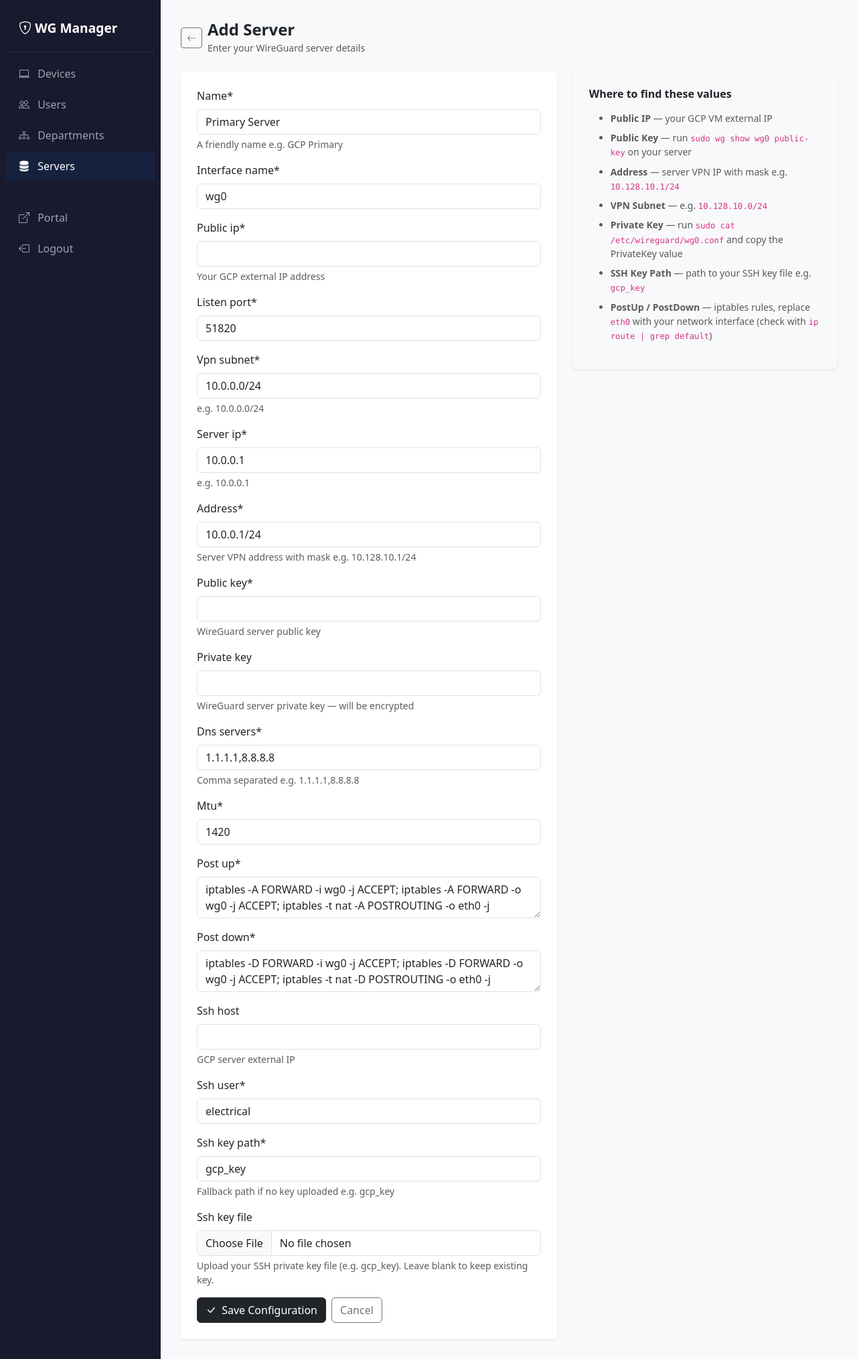
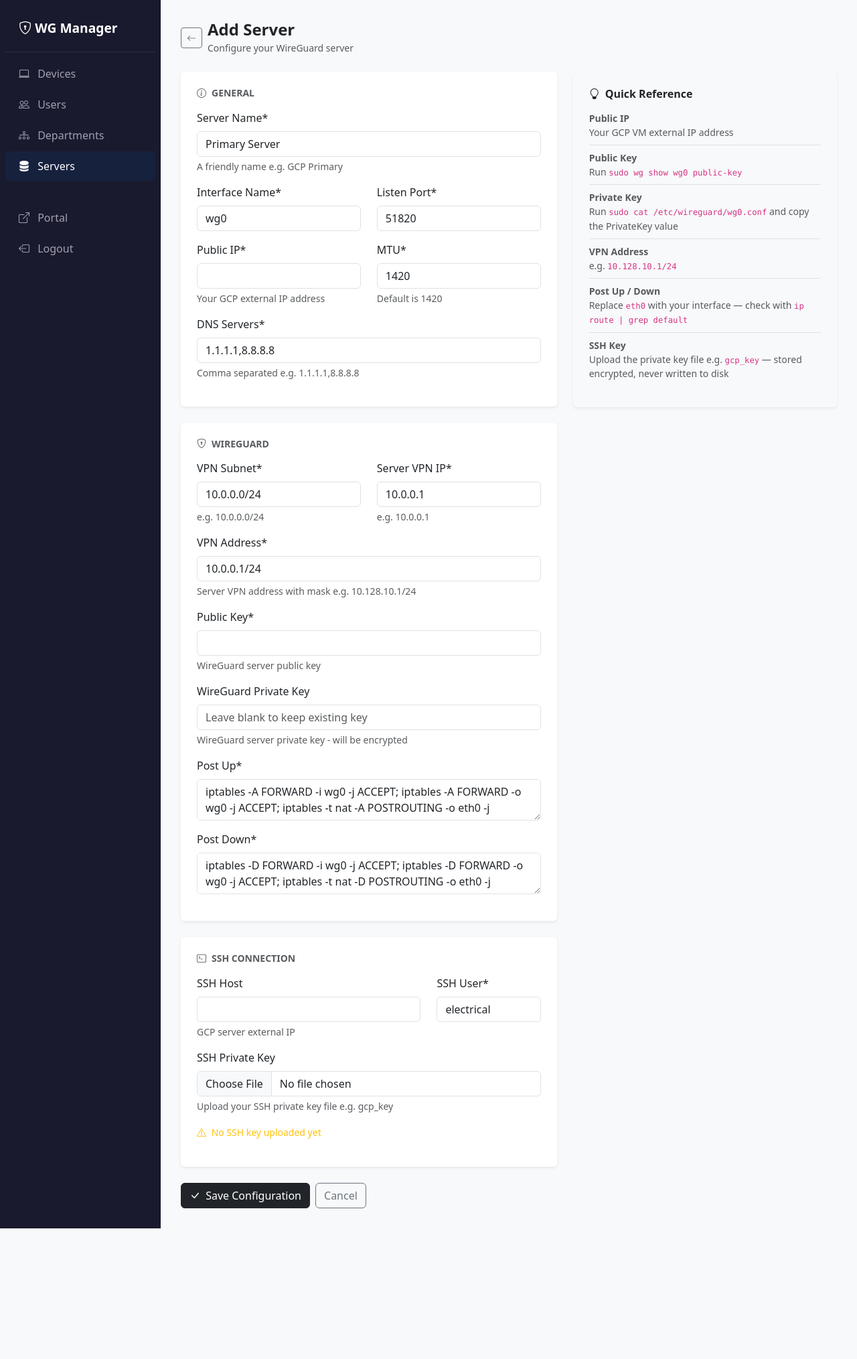
Before and after one commit to AbrOuma/vpn-management, a Django app: page /server/add/ in a window 1280 px wide. Shown: the whole page at 67% size. After the commit the page ends 1834 px from the top, so only its background shows below. Run offline with Django 5.2, Linux system fonts and the light colour scheme; the visitor is signed in with stand-in values (Sample User, id 1); some libraries are stand-ins or nearby versions.

Commit message:
remove ssh key path functionality

```diff
--- a/apps/server/views.py
+++ b/apps/server/views.py
@@ -8,8 +8,16 @@ from .models import ServerConfig, IPAllocation
 class ServerConfigForm(forms.ModelForm):
     ssh_key_file = forms.FileField(
         required=False,
-        help_text='Upload your SSH private key file (e.g. gcp_key). '
-                  'Leave blank to keep existing key.'
+        label='SSH Private Key',
+        help_text='Upload your SSH private key file e.g. gcp_key'
+    )
+    private_key_input = forms.CharField(
+        required=False,
+        label='WireGuard Private Key',
+        widget=forms.PasswordInput(
+            attrs={'placeholder': 'Leave blank to keep existing key'}
+        ),
+        help_text='WireGuard server private key - will be encrypted'
     )
 
     class Meta:
@@ -23,28 +31,40 @@ class ServerConfigForm(forms.ModelForm):
             'server_ip',
             'address',
             'public_key',
-            'private_key',
             'dns_servers',
             'mtu',
             'post_up',
             'post_down',
             'ssh_host',
             'ssh_user',
-            'ssh_key_path',
         ]
+        labels = {
+            'name':           'Server Name',
+            'interface_name': 'Interface Name',
+            'public_ip':      'Public IP',
+            'listen_port':    'Listen Port',
+            'vpn_subnet':     'VPN Subnet',
+            'server_ip':      'Server VPN IP',
+            'address':        'VPN Address',
+            'public_key':     'Public Key',
+            'dns_servers':    'DNS Servers',
+            'mtu':            'MTU',
+            'post_up':        'Post Up',
+            'post_down':      'Post Down',
+            'ssh_host':       'SSH Host',
+            'ssh_user':       'SSH User',
+        }
         widgets = {
-            'public_key':  forms.TextInput(),
-            'private_key': forms.PasswordInput(render_value=True),
-            'post_up':     forms.Textarea(attrs={'rows': 2}),
-            'post_down':   forms.Textarea(attrs={'rows': 2}),
+            'public_key': forms.TextInput(),
+            'post_up':    forms.Textarea(attrs={'rows': 2}),
+            'post_down':  forms.Textarea(attrs={'rows': 2}),
         }
         help_texts = {
-            'vpn_subnet':   'e.g. 10.0.0.0/24',
-            'address':      'Server VPN address with mask e.g. 10.128.10.1/24',
-            'server_ip':    'e.g. 10.0.0.1',
-            'dns_servers':  'Comma separated e.g. 1.1.1.1,8.8.8.8',
-            'private_key':  'WireGuard server private key — will be encrypted',
-            'ssh_key_path': 'Fallback path if no key uploaded e.g. gcp_key',
+            'vpn_subnet':  'e.g. 10.0.0.0/24',
+            'address':     'Server VPN address with mask e.g. 10.128.10.1/24',
+            'server_ip':   'e.g. 10.0.0.1',
+            'dns_servers': 'Comma separated e.g. 1.1.1.1,8.8.8.8',
+            'mtu':         'Default is 1420',
         }
 
 
@@ -63,7 +83,7 @@ def server_add(request):
             server  = form.save(commit=False)
 
             # Encrypt WireGuard private key
-            raw_key = form.cleaned_data.get('private_key', '')
+            raw_key = raw_key = form.cleaned_data.get('private_key_input', '')
             if raw_key:
                 from wireguard.key_manager import encrypt
                 try:
@@ -98,7 +118,7 @@ def server_setup(request, pk):
             server  = form.save(commit=False)
 
             # Encrypt WireGuard private key
-            raw_key = form.cleaned_data.get('private_key', '')
+            raw_key = form.cleaned_data.get('private_key_input', '')
             if raw_key:
                 from wireguard.key_manager import encrypt
                 try:
--- a/templates/server/setup.html
+++ b/templates/server/setup.html
@@ -1,7 +1,7 @@
 {% extends 'base_dashboard.html' %}
 {% load crispy_forms_tags %}
 
-{% block title %}{{ title }} - WireGuard Manager{% endblock %}
+{% block title %}{{ title }} — WireGuard Manager{% endblock %}
 
 {% block dashboard_content %}
 
@@ -19,78 +19,170 @@
     {% endif %}
     <div>
         <h4 class="fw-bold mb-0">{{ title }}</h4>
-        <small class="text-muted">Enter your WireGuard server details</small>
+        <small class="text-muted">Configure your WireGuard server</small>
     </div>
 </div>
 
-<div class="row">
+<form method="post" enctype="multipart/form-data">
+{% csrf_token %}
+<div class="row g-4">
+
+    <!-- Left column -->
     <div class="col-md-7">
-        <div class="card border-0 shadow-sm">
+
+        <!-- General -->
+        <div class="card border-0 shadow-sm mb-4">
             <div class="card-body p-4">
-                <form method="post" enctype="multipart/form-data">
-                    {% csrf_token %}
-                    {{ form|crispy }}
-                    <div class="d-flex gap-2 mt-3">
-                        <button type="submit" class="btn btn-dark">
-                            <i class="bi bi-check-lg me-1"></i>
-                            Save Configuration
-                        </button>
-                        {% if server %}
-                            <a href="{% url 'server:overview' server.pk %}"
-                               class="btn btn-outline-secondary">
-                                Cancel
-                            </a>
-                        {% else %}
-                            <a href="{% url 'server:list' %}"
-                               class="btn btn-outline-secondary">
-                                Cancel
-                            </a>
-                        {% endif %}
+                <h6 class="fw-bold mb-3 text-uppercase text-muted small
+                           tracking-wide">
+                    <i class="bi bi-info-circle me-2"></i>General
+                </h6>
+                {{ form.name|as_crispy_field }}
+                <div class="row">
+                    <div class="col-md-6">
+                        {{ form.interface_name|as_crispy_field }}
                     </div>
-                </form>
+                    <div class="col-md-6">
+                        {{ form.listen_port|as_crispy_field }}
+                    </div>
+                </div>
+                <div class="row">
+                    <div class="col-md-6">
+                        {{ form.public_ip|as_crispy_field }}
+                    </div>
+                    <div class="col-md-6">
+                        {{ form.mtu|as_crispy_field }}
+                    </div>
+                </div>
+                {{ form.dns_servers|as_crispy_field }}
             </div>
         </div>
+
+        <!-- WireGuard -->
+        <div class="card border-0 shadow-sm mb-4">
+            <div class="card-body p-4">
+                <h6 class="fw-bold mb-3 text-uppercase text-muted small">
+                    <i class="bi bi-shield-lock me-2"></i>WireGuard
+                </h6>
+                <div class="row">
+                    <div class="col-md-6">
+                        {{ form.vpn_subnet|as_crispy_field }}
+                    </div>
+                    <div class="col-md-6">
+                        {{ form.server_ip|as_crispy_field }}
+                    </div>
+                </div>
+                {{ form.address|as_crispy_field }}
+                {{ form.public_key|as_crispy_field }}
+
+                <!-- Private key -->
+                <div class="mb-3">
+                    {{ form.private_key_input|as_crispy_field }}
+                    {% if server and server.private_key %}
+                        <small class="text-success">
+                            <i class="bi bi-check-circle me-1"></i>
+                            Private key is set
+                        </small>
+                    {% endif %}
+                </div>
+
+                {{ form.post_up|as_crispy_field }}
+                {{ form.post_down|as_crispy_field }}
+            </div>
+        </div>
+
+        <!-- SSH -->
+        <div class="card border-0 shadow-sm mb-4">
+            <div class="card-body p-4">
+                <h6 class="fw-bold mb-3 text-uppercase text-muted small">
+                    <i class="bi bi-terminal me-2"></i>SSH Connection
+                </h6>
+                <div class="row">
+                    <div class="col-md-8">
+                        {{ form.ssh_host|as_crispy_field }}
+                    </div>
+                    <div class="col-md-4">
+                        {{ form.ssh_user|as_crispy_field }}
+                    </div>
+                </div>
+
+                <!-- SSH key upload -->
+                <div class="mb-3">
+                    {{ form.ssh_key_file|as_crispy_field }}
+                    {% if server and server.ssh_key_encrypted %}
+                        <small class="text-success">
+                            <i class="bi bi-check-circle me-1"></i>
+                            SSH key is uploaded and secured
+                        </small>
+                    {% else %}
+                        <small class="text-warning">
+                            <i class="bi bi-exclamation-triangle me-1"></i>
+                            No SSH key uploaded yet
+                        </small>
+                    {% endif %}
+                </div>
+
+            </div>
+        </div>
+
+        <div class="d-flex gap-2">
+            <button type="submit" class="btn btn-dark">
+                <i class="bi bi-check-lg me-1"></i> Save Configuration
+            </button>
+            {% if server %}
+                <a href="{% url 'server:overview' server.pk %}"
+                   class="btn btn-outline-secondary">Cancel</a>
+            {% else %}
+                <a href="{% url 'server:list' %}"
+                   class="btn btn-outline-secondary">Cancel</a>
+            {% endif %}
+        </div>
+
     </div>
 
+    <!-- Right column — hints -->
     <div class="col-md-5">
-        <div class="card border-0 shadow-sm bg-light">
+        <div class="card border-0 shadow-sm bg-light sticky-top"
+             style="top: 20px;">
             <div class="card-body p-4">
-                <h6 class="fw-bold">Where to find these values</h6>
-                <ul class="text-muted small mt-3">
-                    <li class="mb-2">
-                        <strong>Public IP</strong> — your GCP VM external IP
+                <h6 class="fw-bold mb-3">
+                    <i class="bi bi-lightbulb me-2"></i>Quick Reference
+                </h6>
+                <ul class="text-muted small list-unstyled">
+                    <li class="mb-2 pb-2 border-bottom">
+                        <strong>Public IP</strong><br>
+                        Your GCP VM external IP address
+                    </li>
+                    <li class="mb-2 pb-2 border-bottom">
+                        <strong>Public Key</strong><br>
+                        Run <code>sudo wg show wg0 public-key</code>
+                    </li>
+                    <li class="mb-2 pb-2 border-bottom">
+                        <strong>Private Key</strong><br>
+                        Run <code>sudo cat /etc/wireguard/wg0.conf</code>
+                        and copy the PrivateKey value
+                    </li>
+                    <li class="mb-2 pb-2 border-bottom">
+                        <strong>VPN Address</strong><br>
+                        e.g. <code>10.128.10.1/24</code>
+                    </li>
+                    <li class="mb-2 pb-2 border-bottom">
+                        <strong>Post Up / Down</strong><br>
+                        Replace <code>eth0</code> with your interface —
+                        check with <code>ip route | grep default</code>
                     </li>
                     <li class="mb-2">
-                        <strong>Public Key</strong> — run
-                        <code>sudo wg show wg0 public-key</code>
-                        on your server
-                    </li>
-                    <li class="mb-2">
-                        <strong>Address</strong> — server VPN IP with mask
-                        e.g. <code>10.128.10.1/24</code>
-                    </li>
-                    <li class="mb-2">
-                        <strong>VPN Subnet</strong> — e.g.
-                        <code>10.128.10.0/24</code>
-                    </li>
-                    <li class="mb-2">
-                        <strong>Private Key</strong> — run
-                        <code>sudo cat /etc/wireguard/wg0.conf</code>
-                        and copy the PrivateKey value
-                    </li>
-                    <li class="mb-2">
-                        <strong>SSH Key Path</strong> — path to your SSH
-                        key file e.g. <code>gcp_key</code>
-                    </li>
-                    <li class="mb-2">
-                        <strong>PostUp / PostDown</strong> — iptables rules,
-                        replace <code>eth0</code> with your network interface
-                        (check with <code>ip route | grep default</code>)
+                        <strong>SSH Key</strong><br>
+                        Upload the private key file e.g.
+                        <code>gcp_key</code> — stored encrypted,
+                        never written to disk
                     </li>
                 </ul>
             </div>
         </div>
     </div>
+
 </div>
+</form>
 
 {% endblock %}
```
